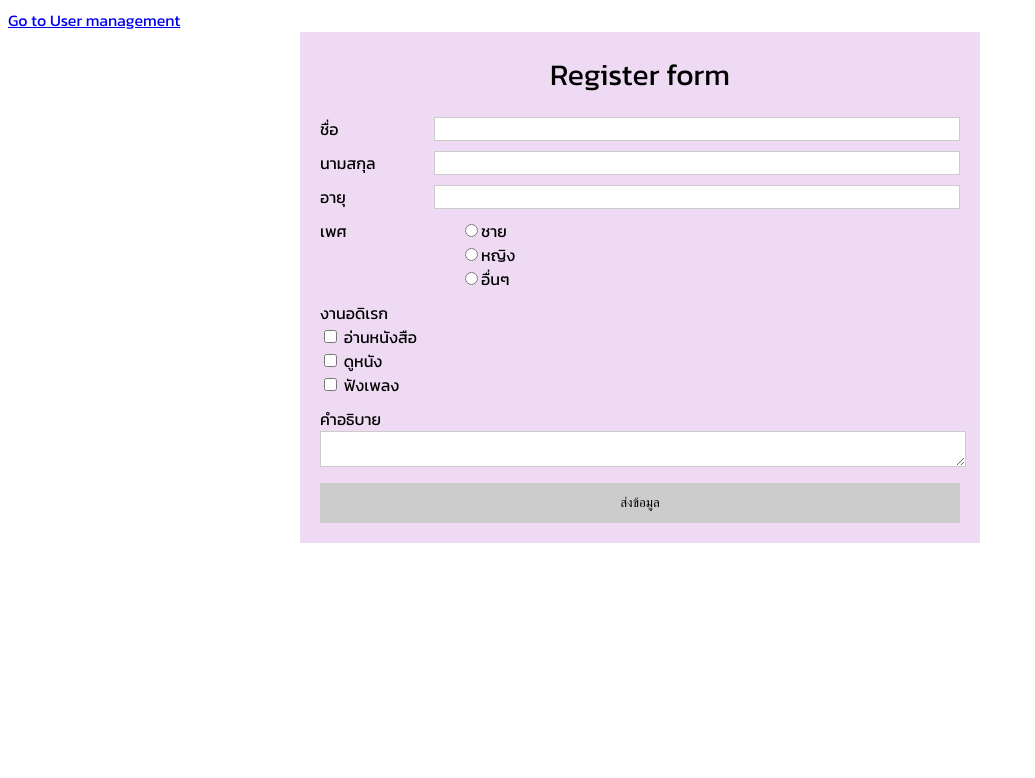
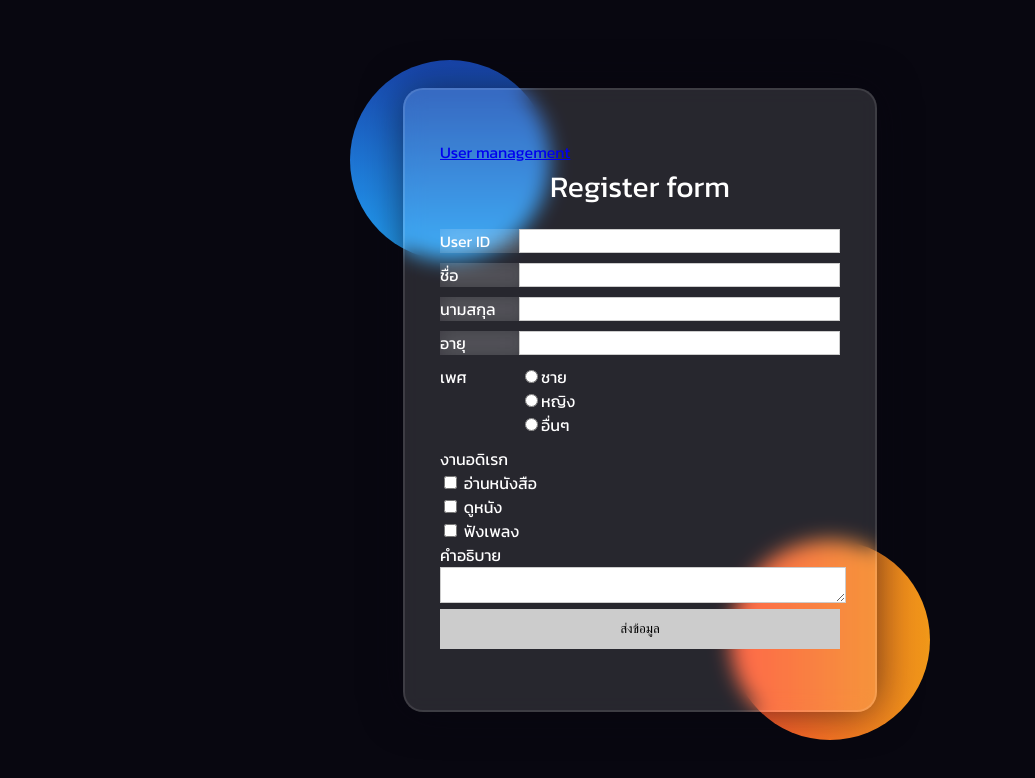
Before and after one commit to BuGaman47/241_2567_700, a website: page หน้าบ้าน/index1.html in a window 1280 px wide. Shown: the whole page, without its empty margins (0-1035 px from the left). Drawn offline with nearby package versions, Linux system fonts and the light colour scheme; files whose address does not match are found by name.

Commit message:
แก้รอบแรกจัดไป

```diff
--- a/หน้าบ้าน/index.js
+++ b/หน้าบ้าน/index.js
@@ -17,6 +17,7 @@ window.onload = async () => {
             const user = response.data;
 
             //2. นำข้อมูล user ที่ดึงมา ใส่ใน input ที่มี
+            let userDOM = document.getElementById("input[name=u")
             let firstNameDOM = document.querySelector("input[name=firstname]")
             let lastNameDOM = document.querySelector("input[name=lastname]")
             let ageDOM = document.querySelector("input[name=age]")
@@ -71,6 +72,7 @@ const validateData = (userData) => {
 };
 
 const submitData = async () => {
+
     let firstNameDOM = document.querySelector("input[name=firstname]");
     let lastNameDOM = document.querySelector("input[name=lastname]");
     let ageDOM = document.querySelector("input[name=age]");
@@ -91,6 +93,7 @@ const submitData = async () => {
 
 
     let userData = {
+        id: selectedID || undefined,
         firstName: firstNameDOM.value,
         lastName: lastNameDOM.value,
         age: ageDOM.value,
@@ -100,18 +103,6 @@ const submitData = async () => {
     }
 
     console.log('submitData', userData);
-
-    /*
-        const errors = validateData(userData)
-        if (errors.length > 0) {
-            //มี error
-            throw {
-                message : "กรุณากรอกข้อมูลให้ครบถ้วน",
-                errors: errors
-            }
-
-        }
-    */
 
         let message = 'บันทึกข้อมูลเรียบร้อย'
         if (mode == 'CREATE') {
--- a/หน้าบ้าน/index1.html
+++ b/หน้าบ้าน/index1.html
@@ -1,3 +1,5 @@
+
+
 <!DOCTYPE html>
 <html lang="en">
 
@@ -9,11 +11,22 @@
 </head>
 
 <body>
-    <a href="user.html">Go to User management</a>
+    <div class="background">
+        <div class="shape"></div>
+        <div class="shape"></div>
+    </div>
+    <form>
+    <a href="user.html">User management</a>
     <div class="container">
         <div class="header">
             Register form
         </div>
+
+        <div class="flex form-input">
+            <div class="header-form">User ID</div>
+            <input class="form" name="id" type="number">
+        </div>
+
 
         <div class="flex form-input">
             <div class="header-form">ชื่อ</div>
@@ -31,7 +44,7 @@
         </div>
 
         <div class="flex gender form-input">
-            <div class="header-form">เพศ</div>
+            <div class="gender-form">เพศ</div>
             <div>
                 <div>
                     <input name="gender" type="radio" value="ชาย">ชาย
@@ -65,12 +78,13 @@
 
         <div id = message class="message"></div>
 
-        <div class="center">
+        <div class="submit-v">
             <button onclick="submitData()" class="button">ส่งข้อมูล</button>
         </div>
 
     </div>
     <script src="https://cdn.jsdelivr.net/npm/axios@1.6.7/dist/axios.min.js"></script>
     <script src="index.js"></script>
+</form>
 </body>
 </html>
--- a/หน้าบ้าน/style.css
+++ b/หน้าบ้าน/style.css
@@ -5,33 +5,88 @@
 
 body {
     font-family: 'Kanit';
+    background-color: #080710;
+    color: #fff;
+
 }
+.background{
+    width: 420px;
+    height: 520px;
+    position: absolute;
+    transform: translate(-50%,-50%);
+    left: 50%;
+    top: 50%;
+}
+.background .shape{
+    height: 200px;
+    width: 200px;
+    position: absolute;
+    border-radius: 50%;
+}
+.shape:first-child{
+    background: linear-gradient(
+        #1845ad,
+        #23a2f6
+    );
+    left: -80px;
+    top: -80px;
+}
+.shape:last-child{
+    background: linear-gradient(
+        to right,
+        #ff512f,
+        #f09819
+    );
+    right: -80px;
+    bottom: -80px;
+}
+.container {
+    border-radius: 20px;
+    height: 530px;
+    width: 400px;
+    max-width: 800px;
 
-.container {
-    width: 100%;
-    max-width: 640px;
-    margin-left: auto;
-    margin-right: auto;
-    padding: 20px;
-    background-color: rgb(238, 218, 243);
+    padding: 0px;
+
+
 }
-
+form{
+    height: 520px;
+    width: 400px;
+    background-color: rgba(255,255,255,0.13);
+    position: absolute;
+    transform: translate(-50%,-50%);
+    top: 50%;
+    left: 50%;
+    border-radius: 20px;
+    backdrop-filter: blur(10px);
+    border: 2px solid rgba(255,255,255,0.1);
+    box-shadow: 0 0 40px rgba(8,7,16,0.6);
+    padding: 50px 35px;
+}
 .header {
     font-size: 30px;
     text-align: center;
     margin-bottom: 20px;
+
+}
+.gender-form {
+    width: 80px;
+}
+.header-form {
+    width: 100px;
+    background-color:rgba(255,255,255,0.1);
+    backdrop-filter: blur(10px);
+
 }
 
-.header-form {
-    width: 140px;
+.flex.form-input {
+    display: flex;
+    margin-bottom: 10px;
 }
 
-.flex {
-    display: flex;
-}
+ {
 
-.form-input {
-    margin-bottom: 10px;
 }
 
 input.form,
@@ -42,6 +97,7 @@ textarea {
 
 .center {
     text-align: center;
+
 }
 .button {
     background-color: #ccc;
--- /dev/null
+++ b/หน้าบ้าน/user.css
@@ -0,0 +1,78 @@
+body {
+    font-family: Arial, sans-serif;
+    margin: 20px;
+    background-color: #080710;
+
+}
+
+h1 {
+     color: white;
+    margin-bottom: 20px;
+}
+
+a {
+    display: inline-block;
+    margin-bottom: 20px;
+    text-decoration: none;
+    color: #007bff;
+}
+
+a:hover {
+    text-decoration: underline;
+}
+
+table {
+    max-width: 800px;
+    text-align: center;
+   width: 100%;
+   border-radius: 20px;
+    background-color: none;
+    backdrop-filter: blur(10px);
+    box-shadow: 0 2px 8px rgba(0, 0, 0, 0.1);
+}
+
+td {
+
+    border-radius: 30px;
+    backdrop-filter: blur(10px);
+    border: 5px solid rgba(255,255,255,0.1);
+    box-shadow: 0 0 40px rgba(8,7,16,0.6);
+    padding: 50px 35px;
+    padding: 12px 16px;
+    background-color: #ffff;
+    ;
+
+}
+
+th {
+    background-color: #007bff;
+    border-radius: 20px;
+    backdrop-filter: blur(10px);
+    border: 5px solid rgba(255,255,255,0.1);
+    box-shadow: 0 0 50px rgba(8,7,16,0.6);
+    padding: 50px 35px;
+    padding: 12px 16px;
+    backdrop-filter: blur(10px);
+    color: white;
+}
+
+tr:nth-child(even) {
+    background-color: #f2f2f2;
+}
+
+tr:hover {
+    background-color:rgba(143, 255, 114, 0.27);
+}
+
+button {
+    padding: 6px 12px;
+    background-color:rgb(0, 119, 255);
+    color: white;
+    border: none;
+    border-radius: 4px;
+    cursor: pointer;
+}
+
+button:hover {
+    background-color: #c82333;
+}
```
Also changed, not shown: commard.txt (+90 -0 lines), หน้าบ้าน/user.html (+18 -5 lines), หน้าบ้าน/user.js (+55 -0 lines).
